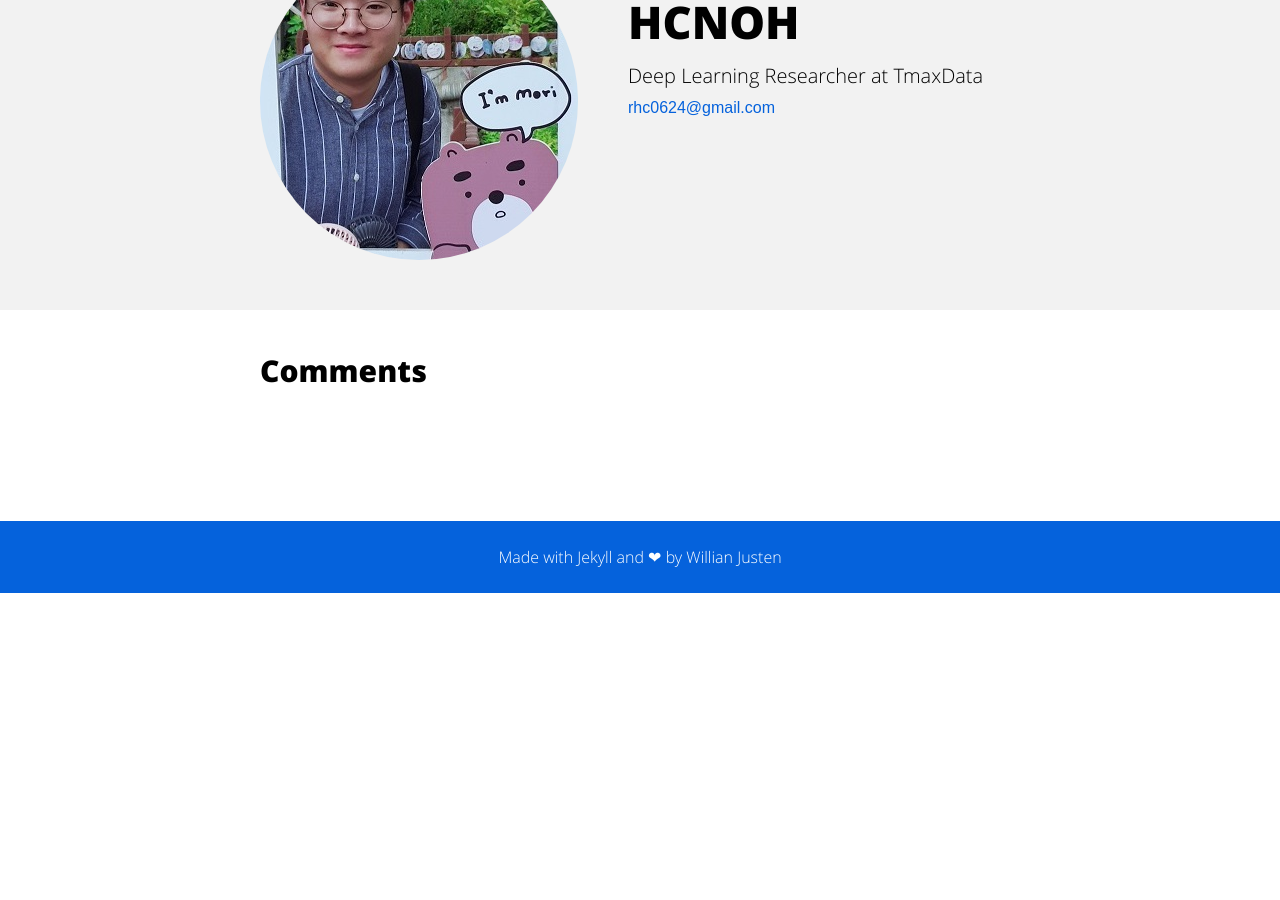
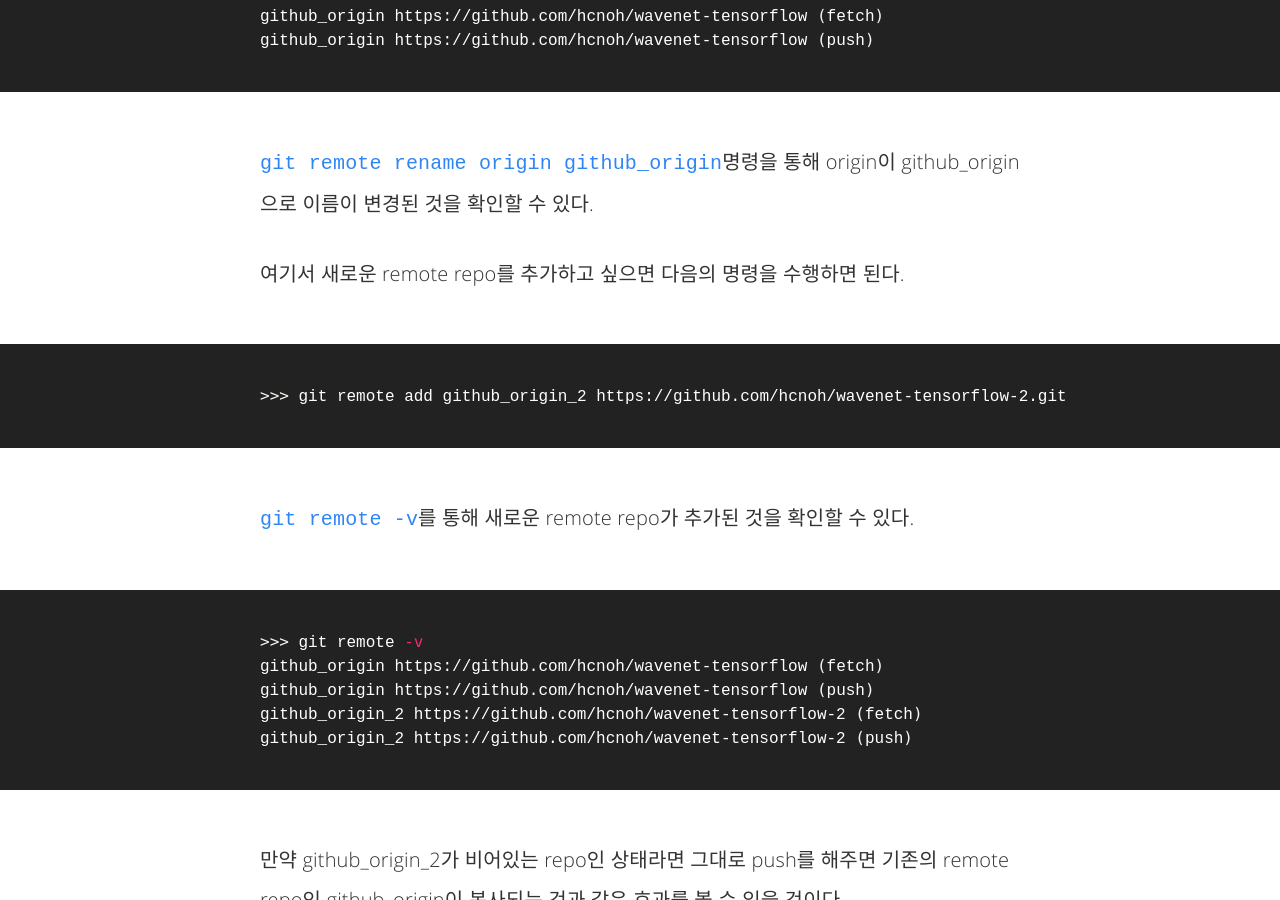
Before and after one commit to hcnoh/blog-prev, a Jekyll site: the page built from _posts/2018-08-20-git-basic-usage.md, in a window 1280 px wide and 900 px high, scrolled down 9556 px. Built offline with Jekyll 4.4.1, drawn with Linux system fonts in a browser that asks for light colours; comment, search, counter and statistics services are not loaded; before the commit the page ends 10149 px from its top, so only the background shows below that; some of the changed text lies outside the part shown.

Commit message:
Update 2018-08-20-git-basic-usage.md

```diff
--- a/_posts/2018-08-20-git-basic-usage.md
+++ b/_posts/2018-08-20-git-basic-usage.md
@@ -145,3 +145,44 @@ commit을 취소하는 명령들은 다음과 같다.
 {% highlight bash %}
 >>> git reset --hard HEAD~n
 {% endhighlight %}
+
+## Git origin 변경/추가
+위에서 git의 remote repo의 이름을 origin으로 설정하였다. 이 이름을 바꾸고 싶으면 다음과 같은 명령을 수행하면 된다.
+{% highlight bash %}
+>>> git remote -v
+origin https://github.com/hcnoh/wavenet-tensorflow (fetch)
+origin https://github.com/hcnoh/wavenet-tensorflow (push)
+>>> git remote rename origin github_origin
+github_origin https://github.com/hcnoh/wavenet-tensorflow (fetch)
+github_origin https://github.com/hcnoh/wavenet-tensorflow (push)
+{% endhighlight %}
+`git remote rename origin github_origin`명령을 통해 origin이 github_origin으로 이름이 변경된 것을 확인할 수 있다.
+
+여기서 새로운 remote repo를 추가하고 싶으면 다음의 명령을 수행하면 된다.
+{% highlight bash %}
+>>> git remote add github_origin_2 https://github.com/hcnoh/wavenet-tensorflow-2.git
+{% endhighlight %}
+
+`git remote -v`를 통해 새로운 remote repo가 추가된 것을 확인할 수 있다.
+{% highlight bash %}
+>>> git remote -v
+github_origin https://github.com/hcnoh/wavenet-tensorflow (fetch)
+github_origin https://github.com/hcnoh/wavenet-tensorflow (push)
+github_origin_2 https://github.com/hcnoh/wavenet-tensorflow-2 (fetch)
+github_origin_2 https://github.com/hcnoh/wavenet-tensorflow-2 (push)
+{% endhighlight %}
+
+만약 github_origin_2가 비어있는 repo인 상태라면 그대로 push를 해주면 기존의 remote repo인 github_origin이 복사되는 것과 같은 효과를 볼 수 있을 것이다.
+{% highlight bash %}
+>>> git push github_origin_2 master
+Username for 'https://github.com/hcnoh/wavenet-tensorflow-2': hcnoh
+Password for 'https://github.com/hcnoh/wavenet-tensorflow-2':
+Counting objects: 120, done.
+Delta compression using up to 12 threads.
+Compressing objects: 100% (113/113), done.
+Writing objects: 100% (120/120), 118.46 KiB | 0 bytes/s, done.
+Total 120 (delta 66), reused 0 (delta 0)
+remote: Resolving deltas: 100% (66/66), done.
+To https://github.com/hcnoh/wavenet-tensorflow-2.git
+ * [new branch]     master -> master
+{% endhighlight %}
```
